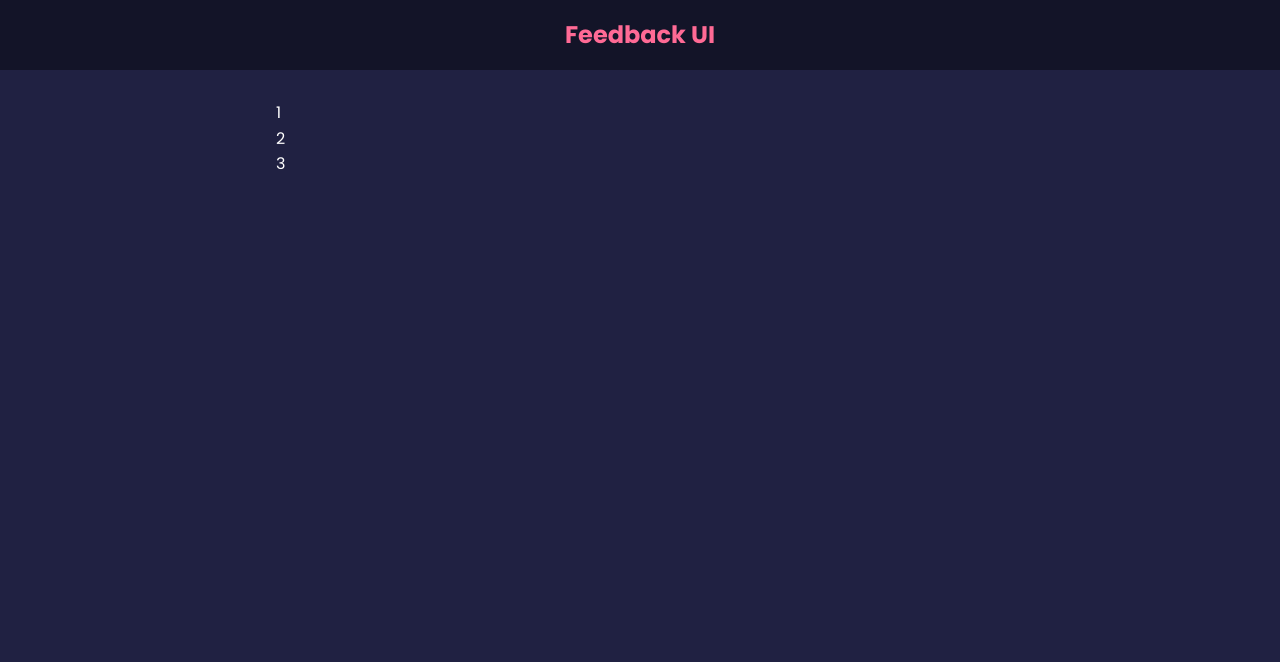
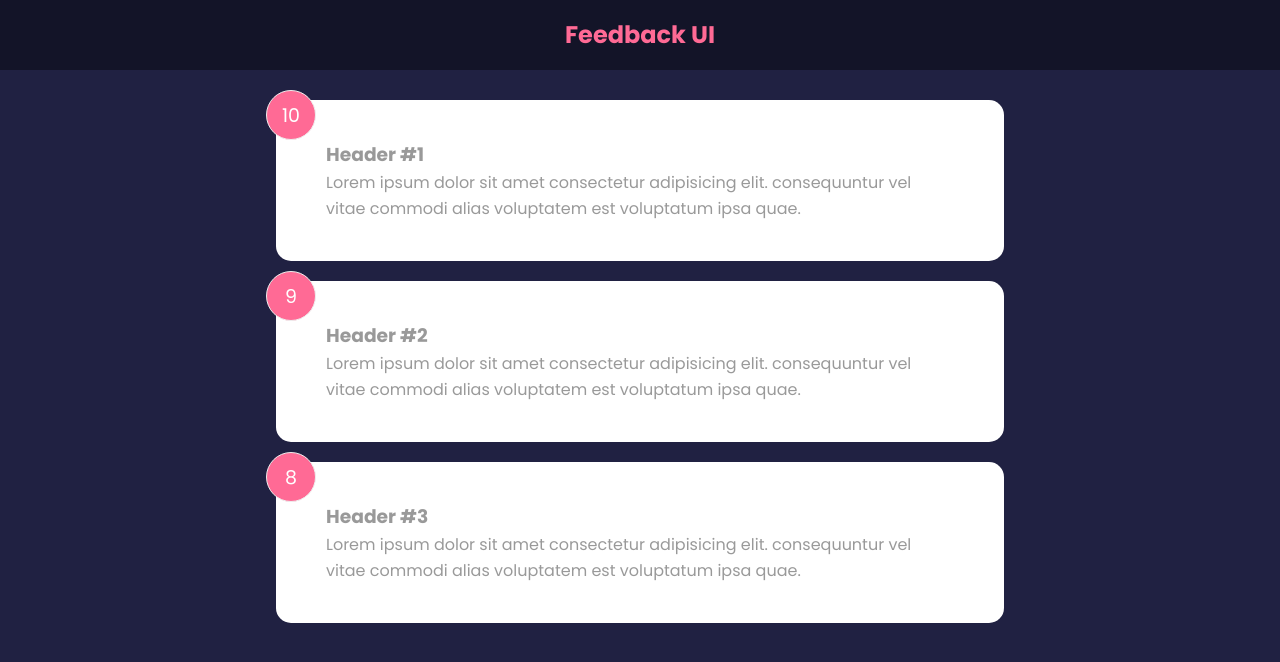
Before and after one commit to PhilipGreene08/feedback-app, a React (Create React App) app: page / in a window 1280 px wide. Shown: the top 662 px of the page. Built offline with nearby package versions, Linux system fonts and the light colour scheme.

Commit message:
third day commit

```diff
--- a/src/App.js
+++ b/src/App.js
@@ -3,6 +3,7 @@
 import FeedbackList from './components/FeedbackList';
 import Header from './components/Header';
 import FeedbackData from './data/FeedbackData';
+import Card from './components/shared/Card';
 
 function App() {
   const [feedback, setfeedback] = useState(FeedbackData);
--- a/src/components/FeedbackList.jsx
+++ b/src/components/FeedbackList.jsx
@@ -1,20 +1,5 @@
+import PropTypes from 'prop-types';
 import Feedbackitem from './Feedbackitem';
-
-// function FeedbackList({ feedback }) {
-//   if (!feedback || feedback.length === 0) {
-//     return <p>No Feedback Yet</p>;
-//   }
-//   return (
-//     <div className='feedback-list'>
-//       {feedback.map((item) => {
-//         console.log(item);
-//         <Feedbackitem key={item.id} item={item} />;
-//       })}
-//     </div>
-//   );
-// }
-
-// export default FeedbackList;
 
 function FeedbackList({ feedback }) {
   if (!feedback || feedback.length === 0) {
@@ -23,10 +8,14 @@
   return (
     <div className='feedback-list'>
       {feedback.map((item) => (
-        <div>{item.id}</div>
+        <Feedbackitem key={item.id} item={item} />
       ))}
     </div>
   );
 }
 
+FeedbackList.propTypes = {
+  feedback: PropTypes.array.isRequired,
+};
+
 export default FeedbackList;
--- a/src/components/Feedbackitem.jsx
+++ b/src/components/Feedbackitem.jsx
@@ -1,10 +1,18 @@
+import PropTypes from 'prop-types';
+import Card from './shared/Card';
+
 function Feedbackitem({ item }) {
   return (
-    <div className='card'>
+    <Card>
+      <h3>Header #{item.id}</h3>
       <div className='num-display'>{item.rating}</div>
       <div className='text-display'>{item.text}</div>
-    </div>
+    </Card>
   );
 }
 
+Feedbackitem.propTypes = {
+  item: PropTypes.object.isRequired,
+};
+
 export default Feedbackitem;
--- /dev/null
+++ b/src/components/shared/Card.jsx
@@ -0,0 +1,27 @@
+import PropTypes from 'prop-types';
+function Card({ children, reverse }) {
+  //return <div className={`card ${reverse && 'reverse'}`}>{children}</div>;
+
+  return (
+    <div
+      className='card'
+      style={{
+        backgroundColor: reverse ? 'rgba(0,0,0,0.4)' : '#fff',
+        color: reverse ? '#fff' : 'rgba(0,0,0,0.4)',
+      }}
+    >
+      {children}
+    </div>
+  );
+}
+
+Card.defaultProps = {
+  reverse: false,
+};
+
+Card.propTypes = {
+  children: PropTypes.node.isRequired,
+  reverse: PropTypes.bool,
+};
+
+export default Card;
```
